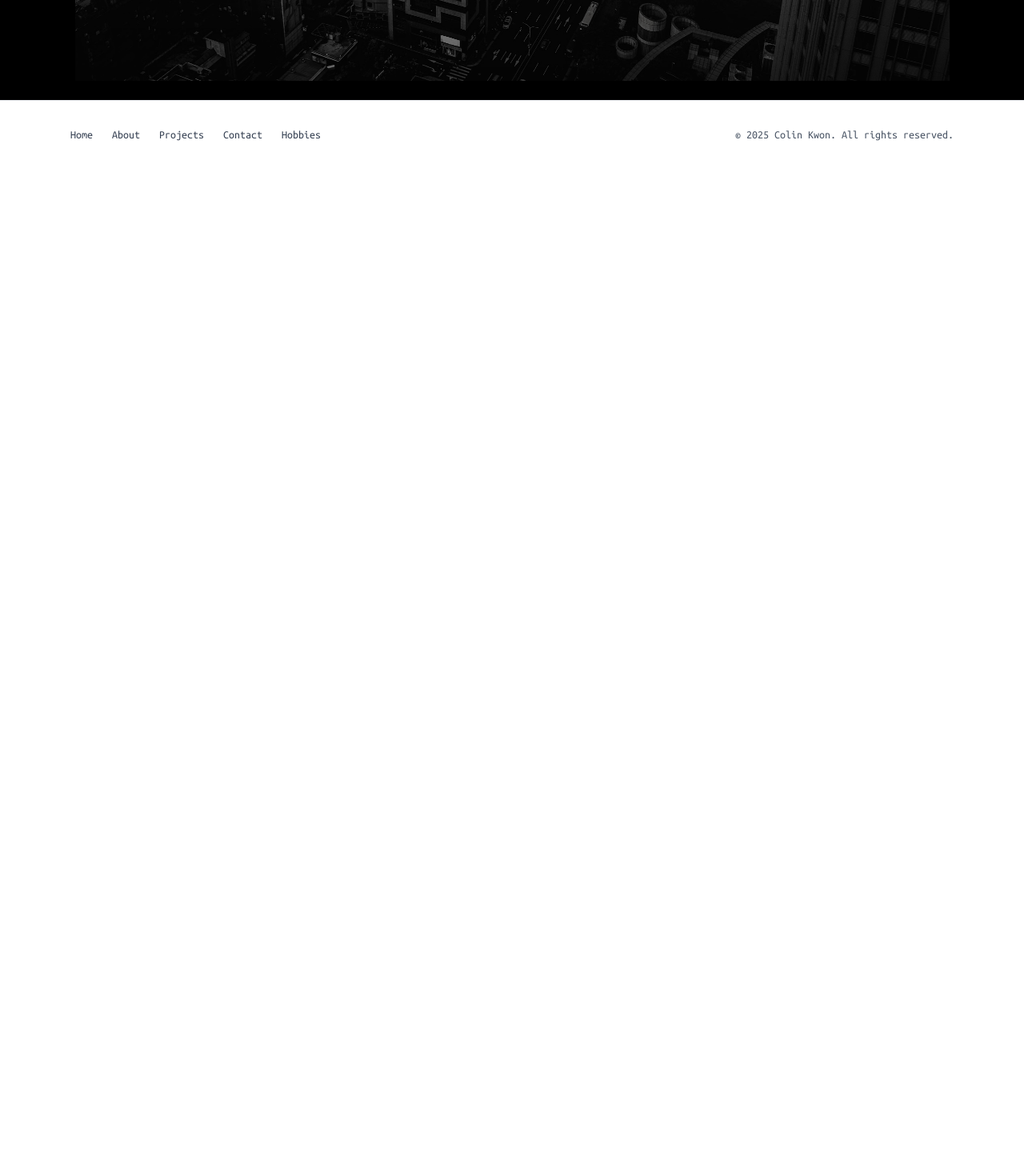
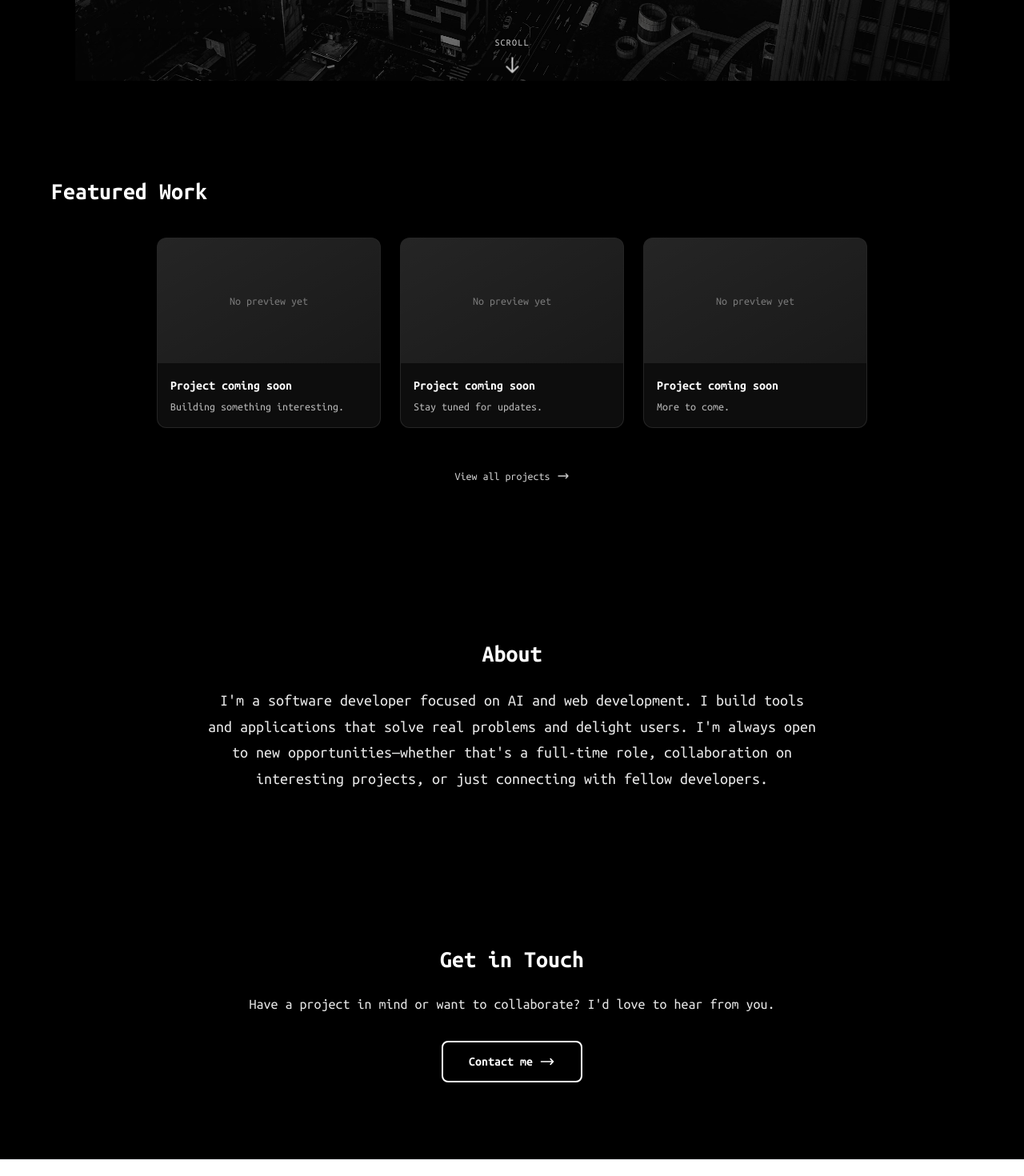
Before and after one commit to Cobby914/Personal_Website, a Next.js app: page / in a window 1280 px wide. Shown: the part 740-2210 px from the top of the page at 80% size. Before the commit the page ends 950 px from the top, so only its background shows below. Built offline with nearby package versions, Linux system fonts and the light colour scheme.

Commit message:
Added additional sections for the home page.

```diff
--- a/app/globals.css
+++ b/app/globals.css
@@ -66,3 +66,26 @@ body {
   animation: buttonFadeIn 0.5s ease-out forwards;
   opacity: 0;
 }
+
+/* Scroll cue subtle bounce */
+@keyframes scrollCueBounce {
+  0%, 100% {
+    transform: translateY(0);
+  }
+  50% {
+    transform: translateY(6px);
+  }
+}
+
+.scroll-cue svg {
+  animation: scrollCueBounce 2s ease-in-out infinite;
+}
+
+/* Hide scrollbar for carousel */
+.scrollbar-hide {
+  -ms-overflow-style: none;
+  scrollbar-width: none;
+}
+.scrollbar-hide::-webkit-scrollbar {
+  display: none;
+}
--- a/app/page.js
+++ b/app/page.js
@@ -1,11 +1,16 @@
 import Link from "next/link";
 import AppShell from "@/components/AppShell";
 import ScrambleText from "@/components/ui/ScrambleText/ScrambleText";
+import ScrollCue from "@/components/ui/ScrollCue/ScrollCue";
+import FeaturedWork from "@/components/home/FeaturedWork/FeaturedWork";
+import AboutSnippet from "@/components/home/AboutSnippet/AboutSnippet";
+import ContactSection from "@/components/home/ContactSection/ContactSection";
 
 export default function HomePage() {
   return (
     <AppShell backgroundImage="/images/background.jpg">
-      <section className="flex min-h-screen flex-col items-center justify-center px-6 py-24 text-center sm:px-8">
+      {/* Hero */}
+      <section className="relative flex min-h-screen flex-col items-center justify-center px-6 py-24 text-center sm:px-8">
         <h1
           className="text-4xl font-bold tracking-tight text-white sm:text-5xl md:text-6xl lg:text-7xl"
           style={{
@@ -60,7 +65,17 @@ export default function HomePage() {
             Get in Touch
           </Link>
         </div>
+        <ScrollCue />
       </section>
+
+      {/* Featured Work */}
+      <FeaturedWork />
+
+      {/* About */}
+      <AboutSnippet />
+
+      {/* Contact */}
+      <ContactSection />
     </AppShell>
   );
 }
--- a/components/AppShell.jsx
+++ b/components/AppShell.jsx
@@ -5,11 +5,11 @@ export default function AppShell({
   children,
 }) {
   return (
-    <main className="relative min-h-screen w-full overflow-hidden bg-black">
+    <main className="relative min-h-screen w-full overflow-x-hidden bg-black">
       {/* Image - centered with black surrounding it on all sides */}
       {backgroundImage && (
         <>
-          <div className="absolute inset-0 flex items-center justify-center px-1.5 pt-8 pb-4 sm:px-2 sm:pt-12 sm:pb-6">
+          <div className="absolute top-0 left-0 right-0 h-screen flex items-center justify-center px-1.5 pt-8 pb-4 sm:px-2 sm:pt-12 sm:pb-6">
             <div className="relative h-full w-full">
               <div
                 className="image-fade-in absolute inset-0 bg-center bg-no-repeat"
--- /dev/null
+++ b/components/home/AboutSnippet/AboutSnippet.jsx
@@ -0,0 +1,33 @@
+"use client";
+
+export default function AboutSnippet() {
+  return (
+    <section
+      id="about"
+      className="relative w-full px-6 py-20 sm:px-8 md:py-24"
+    >
+      <div className="mx-auto max-w-3xl text-center">
+        <h2
+          className="mb-6 text-2xl font-bold text-white sm:text-3xl"
+          style={{
+            textShadow: "0 1px 3px rgba(0,0,0,0.8)",
+          }}
+        >
+          About
+        </h2>
+        <p
+          className="text-lg leading-relaxed text-white/90 sm:text-xl"
+          style={{
+            textShadow: "0 1px 2px rgba(0,0,0,0.6)",
+          }}
+        >
+          I&apos;m a software developer focused on AI and web development. I
+          build tools and applications that solve real problems and delight
+          users. I&apos;m always open to new opportunities—whether that&apos;s a
+          full-time role, collaboration on interesting projects, or just
+          connecting with fellow developers.
+        </p>
+      </div>
+    </section>
+  );
+}
--- /dev/null
+++ b/components/home/ContactSection/ContactSection.jsx
@@ -0,0 +1,54 @@
+"use client";
+
+import Link from "next/link";
+
+export default function ContactSection() {
+  return (
+    <section
+      id="contact"
+      className="relative w-full px-6 py-20 sm:px-8 md:py-24"
+    >
+      <div className="mx-auto max-w-2xl text-center">
+        <h2
+          className="mb-6 text-2xl font-bold text-white sm:text-3xl"
+          style={{
+            textShadow: "0 1px 3px rgba(0,0,0,0.8)",
+          }}
+        >
+          Get in Touch
+        </h2>
+        <p
+          className="mb-8 text-lg text-white/90"
+          style={{
+            textShadow: "0 1px 2px rgba(0,0,0,0.6)",
+          }}
+        >
+          Have a project in mind or want to collaborate? I&apos;d love to hear
+          from you.
+        </p>
+        <Link
+          href="/contact"
+          className="inline-flex items-center gap-2 rounded-lg border-2 border-white px-8 py-3 text-base font-semibold text-white transition hover:border-white hover:bg-white/10"
+          style={{
+            textShadow: "0 1px 3px rgba(0,0,0,0.8)",
+          }}
+        >
+          Contact me
+          <svg
+            className="h-5 w-5"
+            fill="none"
+            stroke="currentColor"
+            viewBox="0 0 24 24"
+          >
+            <path
+              strokeLinecap="round"
+              strokeLinejoin="round"
+              strokeWidth={2}
+              d="M17 8l4 4m0 0l-4 4m4-4H3"
+            />
+          </svg>
+        </Link>
+      </div>
+    </section>
+  );
+}
--- /dev/null
+++ b/components/home/FeaturedWork/FeaturedWork.jsx
@@ -0,0 +1,106 @@
+"use client";
+
+import Link from "next/link";
+
+// Placeholder projects - replace with real data when available
+const PLACEHOLDER_PROJECTS = [
+  {
+    id: "placeholder-1",
+    title: "Project coming soon",
+    description: "Building something interesting.",
+    thumbnail: null,
+    href: "/projects",
+  },
+  {
+    id: "placeholder-2",
+    title: "Project coming soon",
+    description: "Stay tuned for updates.",
+    thumbnail: null,
+    href: "/projects",
+  },
+  {
+    id: "placeholder-3",
+    title: "Project coming soon",
+    description: "More to come.",
+    thumbnail: null,
+    href: "/projects",
+  },
+];
+
+function ProjectCard({ project }) {
+  return (
+    <Link
+      href={project.href}
+      className="group flex min-w-[280px] max-w-[320px] flex-shrink-0 flex-col overflow-hidden rounded-xl border border-white/10 bg-white/5 backdrop-blur-sm transition hover:border-white/20 hover:bg-white/10"
+    >
+      <div className="aspect-video w-full bg-gradient-to-br from-white/10 to-white/5 flex items-center justify-center">
+        {project.thumbnail ? (
+          <img
+            src={project.thumbnail}
+            alt={project.title}
+            className="h-full w-full object-cover"
+          />
+        ) : (
+          <span className="text-sm text-white/40">No preview yet</span>
+        )}
+      </div>
+      <div className="flex flex-col gap-1 p-4">
+        <h3 className="font-semibold text-white group-hover:text-white/95">
+          {project.title}
+        </h3>
+        <p className="text-sm text-white/70 line-clamp-2">{project.description}</p>
+      </div>
+    </Link>
+  );
+}
+
+export default function FeaturedWork() {
+  return (
+    <section
+      id="featured-work"
+      className="relative w-full px-6 py-20 sm:px-8 md:py-24"
+    >
+      <div className="mx-auto max-w-6xl">
+        <h2
+          className="mb-10 text-2xl font-bold text-white sm:text-3xl"
+          style={{
+            textShadow: "0 1px 3px rgba(0,0,0,0.8)",
+          }}
+        >
+          Featured Work
+        </h2>
+
+        {/* Carousel container - horizontal scroll on mobile, centered on desktop */}
+        <div className="overflow-x-auto pb-4 scrollbar-hide">
+          <div className="flex gap-6 sm:justify-center sm:overflow-visible">
+            {PLACEHOLDER_PROJECTS.map((project) => (
+              <ProjectCard key={project.id} project={project} />
+            ))}
+          </div>
+        </div>
+
+        <div className="mt-8 text-center">
+          <Link
+            href="/projects"
+            className="inline-flex items-center gap-2 text-sm font-medium text-white/80 transition hover:text-white"
+          >
+            View all projects
+            <svg
+              className="h-4 w-4"
+              fill="none"
+              stroke="currentColor"
+              viewBox="0 0 24 24"
+            >
+              <path
+                strokeLinecap="round"
+                strokeLinejoin="round"
+                strokeWidth={2}
+                d="M17 8l4 4m0 0l-4 4m4-4H3"
+              />
+            </svg>
+          </Link>
+        </div>
+      </div>
+    </section>
+  );
+}
--- /dev/null
+++ b/components/ui/ScrollCue/ScrollCue.jsx
@@ -0,0 +1,28 @@
+"use client";
+
+export default function ScrollCue() {
+  return (
+    <div
+      className="scroll-cue absolute bottom-8 left-1/2 -translate-x-1/2 flex flex-col items-center gap-2 text-white/80"
+      style={{
+        textShadow: "0 1px 3px rgba(0,0,0,0.9)",
+      }}
+    >
+      <span className="text-xs uppercase tracking-widest">Scroll</span>
+      <svg
+        className="h-6 w-6"
+        fill="none"
+        stroke="currentColor"
+        viewBox="0 0 24 24"
+        aria-hidden="true"
+      >
+        <path
+          strokeLinecap="round"
+          strokeLinejoin="round"
+          strokeWidth={2}
+          d="M19 14l-7 7m0 0l-7-7m7 7V3"
+        />
+      </svg>
+    </div>
+  );
+}
```
